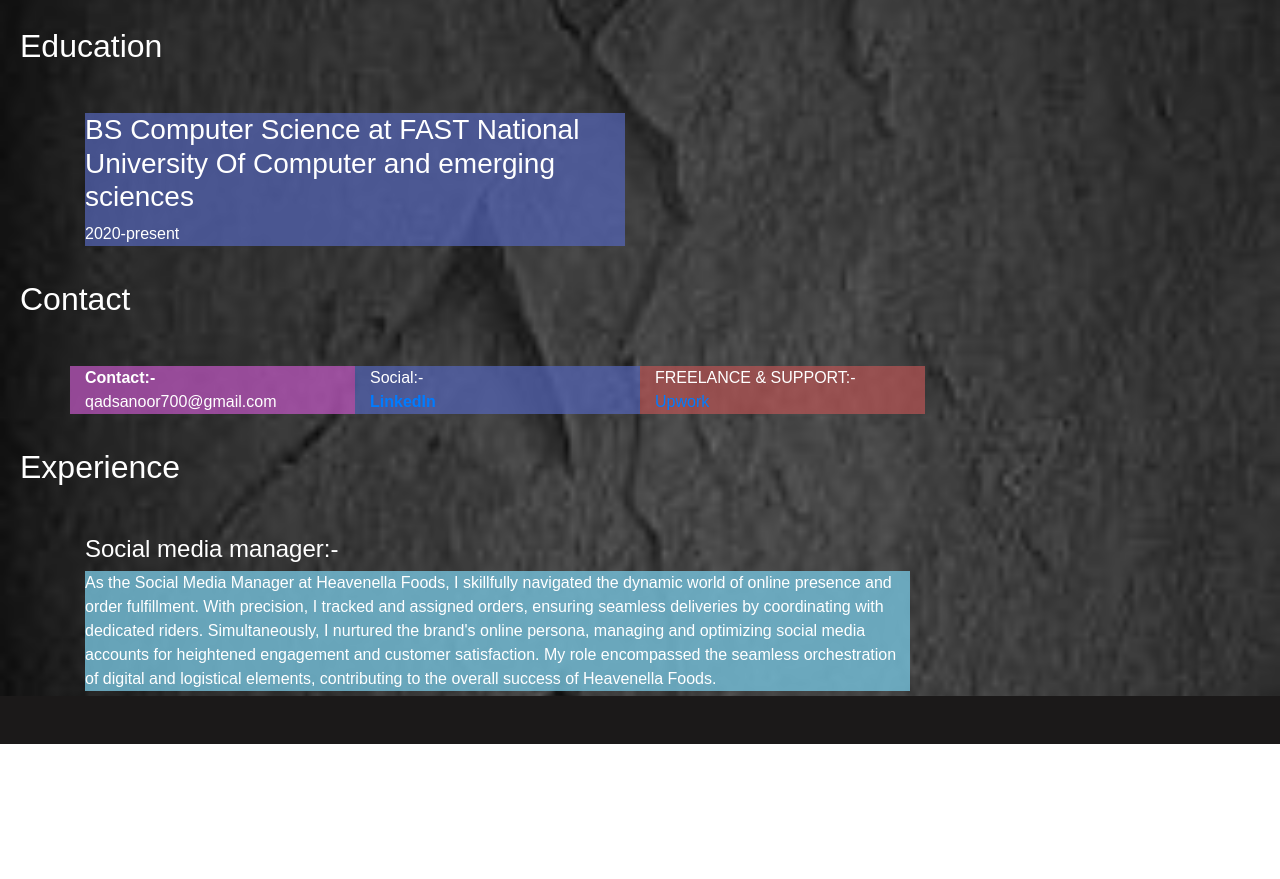
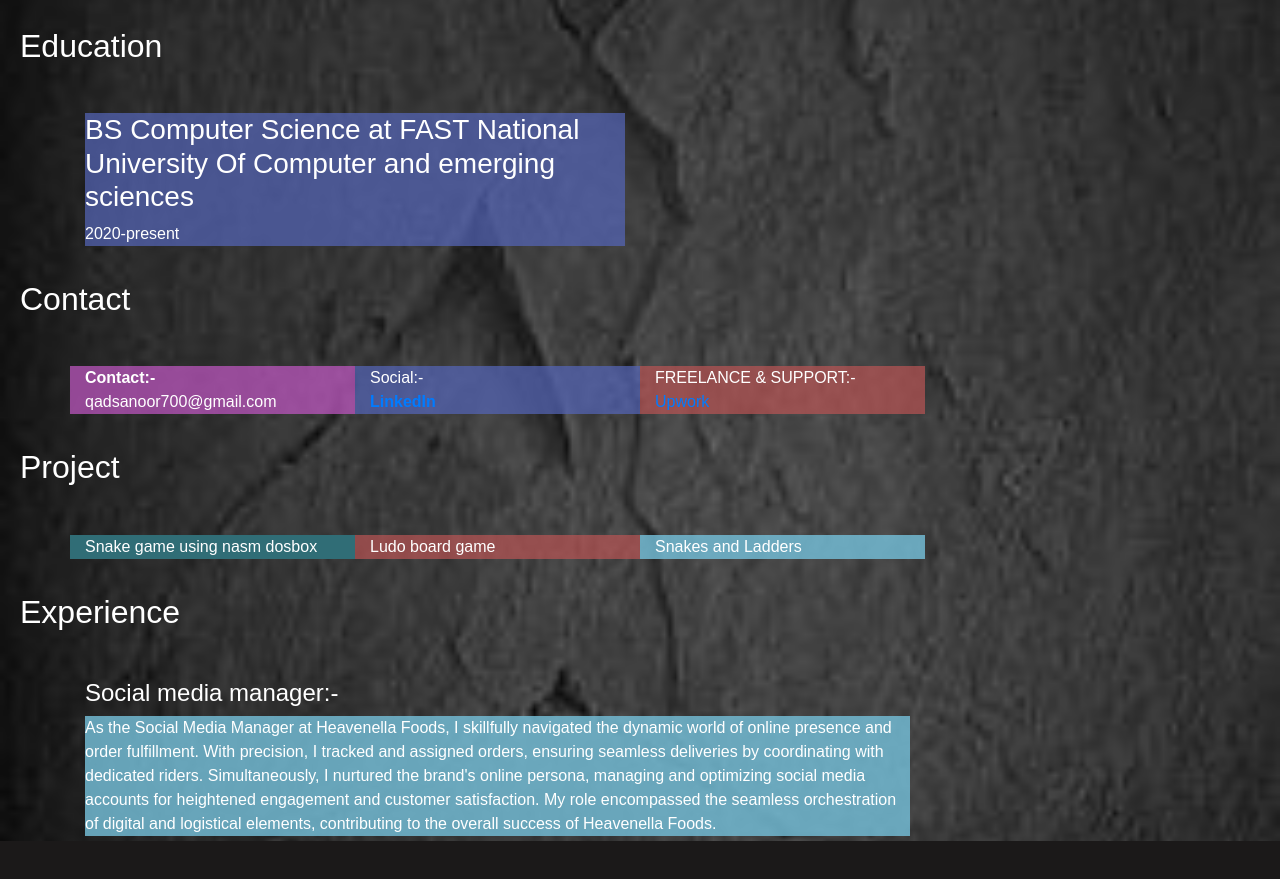
Before and after one commit to qadsa123/Portfolio, a plain HTML site: page index.html in a window 1280 px wide. Shown: the part 708-1587 px from the top of the page. Before the commit the page ends 1452 px from the top, so only its background shows below. Drawn offline with nearby package versions, Linux system fonts and the light colour scheme.

Commit message:
Update index.html

```diff
--- a/index.html
+++ b/index.html
@@ -4,9 +4,9 @@
 
     <meta charset="UTF-8">
     <meta name="viewport" content="width=device-width, initial-scale=1.0">
-    <title>Your Portfolio</title>
+    <title>Qadsa's Portfolio</title>
     <link rel="stylesheet" href="https://maxcdn.bootstrapcdn.com/bootstrap/4.5.2/css/bootstrap.min.css">
-    <link rel="stylesheet" href="styles.css">
+    <link rel="stylesheet" href="Styles.css">
 </head>
 <body style="background-image: url('images/bkg.jpg'); background-size: cover;">
 
@@ -147,7 +147,7 @@
     <br>
     <br>
 </div>
-<div class="container contact" >
+<div class="container" >
             <div class="row">
                 <div class="col-md-3" style=" background-color: #c157c3b7">
                  <b>  Contact:-</b><br>
@@ -165,6 +165,29 @@ Social:-<br>
 
        </div>
     </section>
+    <section id="Projects">
+        <div class="col-md-3">
+            <br>
+        <h2>Project</h2>
+        <br>
+</div>
+        <br>
+        <div class="container">
+            <div class="row">
+                <div class="col-md-3" style="background-color: #306d76">
+                      Snake game using nasm dosbox
+
+                </div>
+                <div class="col-md-3" style="background-color:  #b75454b7">
+                     Ludo board game
+                </div>
+                <div class="col-md-3" style="background-color: #73bcd4d6">
+                  Snakes and Ladders
+                </div>
+                </div></div>
+
+    </div></section>
+
     <section id="experience">
         <div class="col-md-3">
             <br>
@@ -182,6 +205,8 @@ Social:-<br>
                 </div></div>
 
     </div></section>
+
+
     <footer><br><br>
         </p>
 
```
